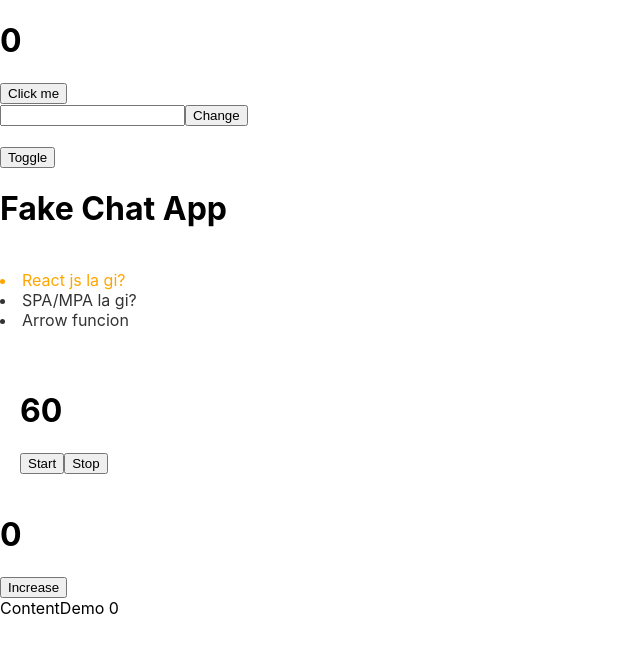
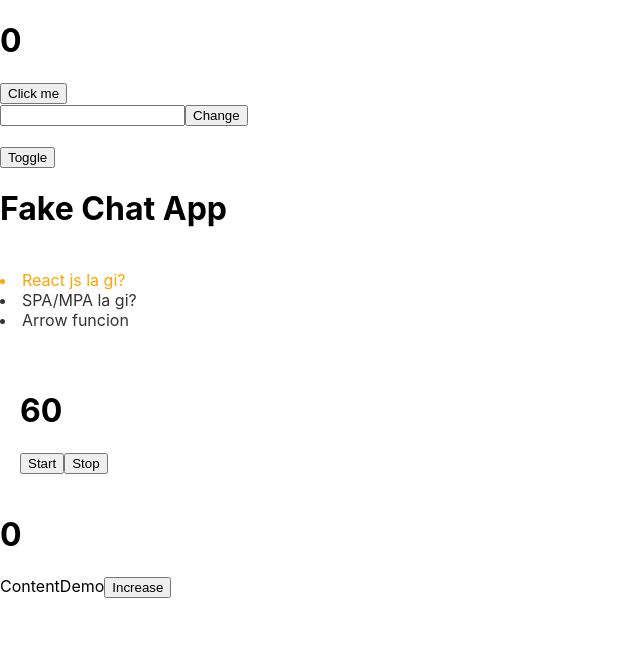
Before and after one commit to NguyenDinhDanPhi/Learning-React, a React (Create React App) app in the folder Reacjs/React-tiktok/tiktok/: page / in a window 1280 px wide. Shown: the top 652 px of the page, without its empty margins (0-640 px from the left). Built offline with nearby package versions, Linux system fonts and the light colour scheme.

Commit message:
useCallback

```diff
--- a/Reacjs/React-tiktok/tiktok/src/ReactMemo.js
+++ /dev/null
@@ -1,21 +0,0 @@
-import { useState } from "react";
-import ContentDemo from "./ContentDemoReactMemo";
-//  1. memo() -> Higher Order Component (HOC)
-//  2. userCallback()
-
-
-function ReactMemo() {
-    const [count, setCount] = useState(0)
-    const increase = () => {
-        setCount(count + 1)
-    }
-    return(
-        <div>
-            <h1>{count}</h1>
-            <button onClick={increase}>Increase</button>
-            <ContentDemo count= {count} />
-        </div>
-    )
-}
-
-export default ReactMemo
--- a/Reacjs/React-tiktok/tiktok/src/ContentDemoReactMemo.js
+++ b/Reacjs/React-tiktok/tiktok/src/tutorial/ContentDemoReactMemo.js
@@ -1,9 +1,10 @@
 import {memo} from "react"
-function ContentDemo({count}) {
+function ContentDemo({onIncrease}) {
     console.log("re-render")
     return (
         <div>
-            ContentDemo {count}
+            ContentDemo
+            <button onClick={onIncrease}>Increase</button>
         </div>
     )
 }
--- /dev/null
+++ b/Reacjs/React-tiktok/tiktok/src/tutorial/ReactMemo.js
@@ -0,0 +1,22 @@
+import { useState, useCallback } from "react";
+import ContentDemo from "./ContentDemoReactMemo";
+//  1. memo() -> Higher Order Component (HOC)
+//  2. userCallback()
+
+
+function ReactMemo() {
+    const [count, setCount] = useState(0)
+    const increase = useCallback( () => {
+        setCount(count => count + 1)
+    },[])
+    return(
+        <div>
+            <h1>{count}</h1>
+            {/* cmt để làm useCallback */}
+            {/* <button onClick={increase}>Increase</button> */}
+            <ContentDemo onIncrease= {increase} />
+        </div>
+    )
+}
+
+export default ReactMemo
```
Also changed, not shown: Reacjs/React-tiktok/tiktok/src/App.js (+4 -4 lines), Reacjs/React-tiktok/tiktok/src/tutorial/Content.js (renamed from Reacjs/React-tiktok/tiktok/src/Content.js), Reacjs/React-tiktok/tiktok/src/tutorial/FakeChatApp.js (renamed from Reacjs/React-tiktok/tiktok/src/FakeChatApp.js), Reacjs/React-tiktok/tiktok/src/tutorial/UseRefDemo.js (renamed from Reacjs/React-tiktok/tiktok/src/UseRefDemo.js).
